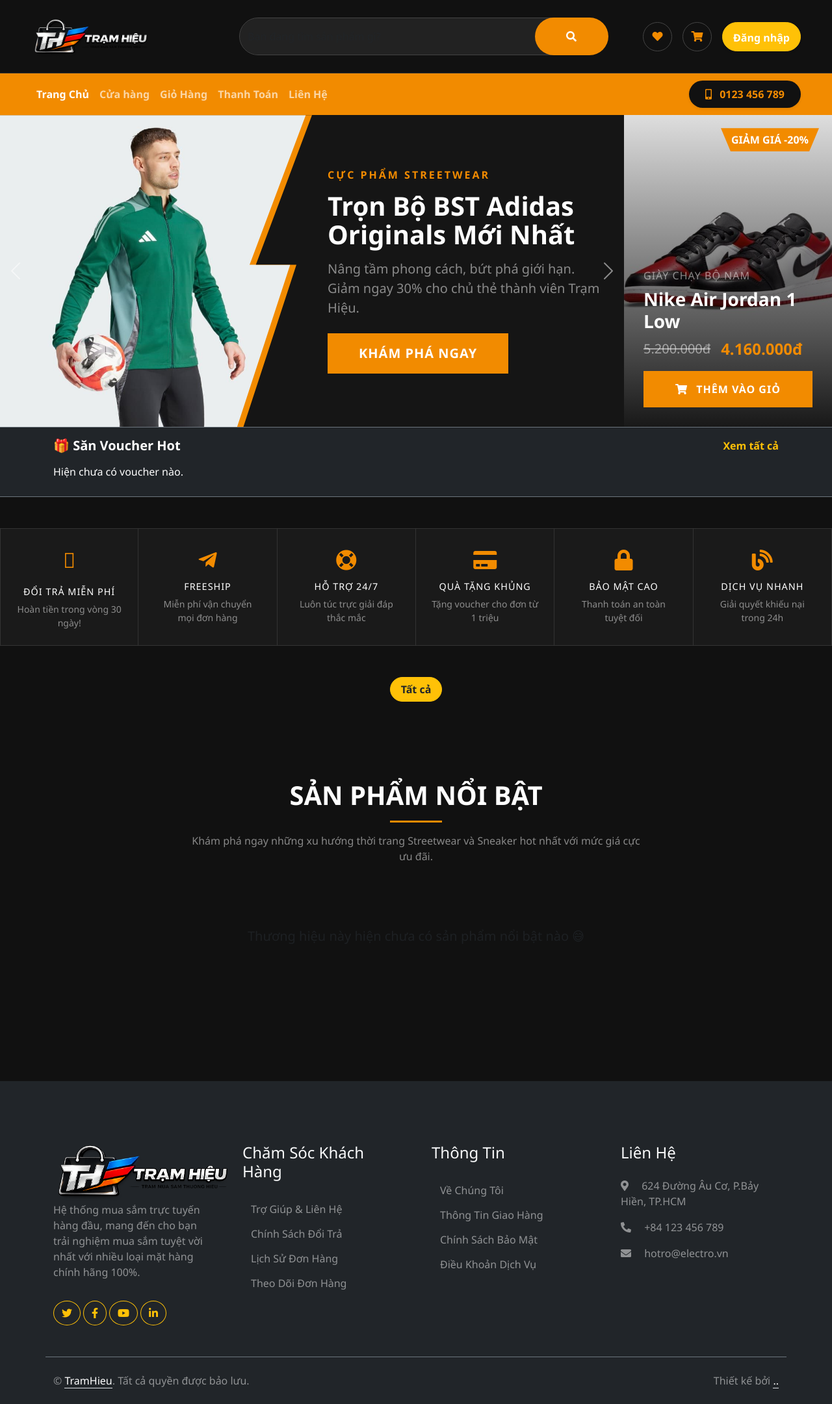
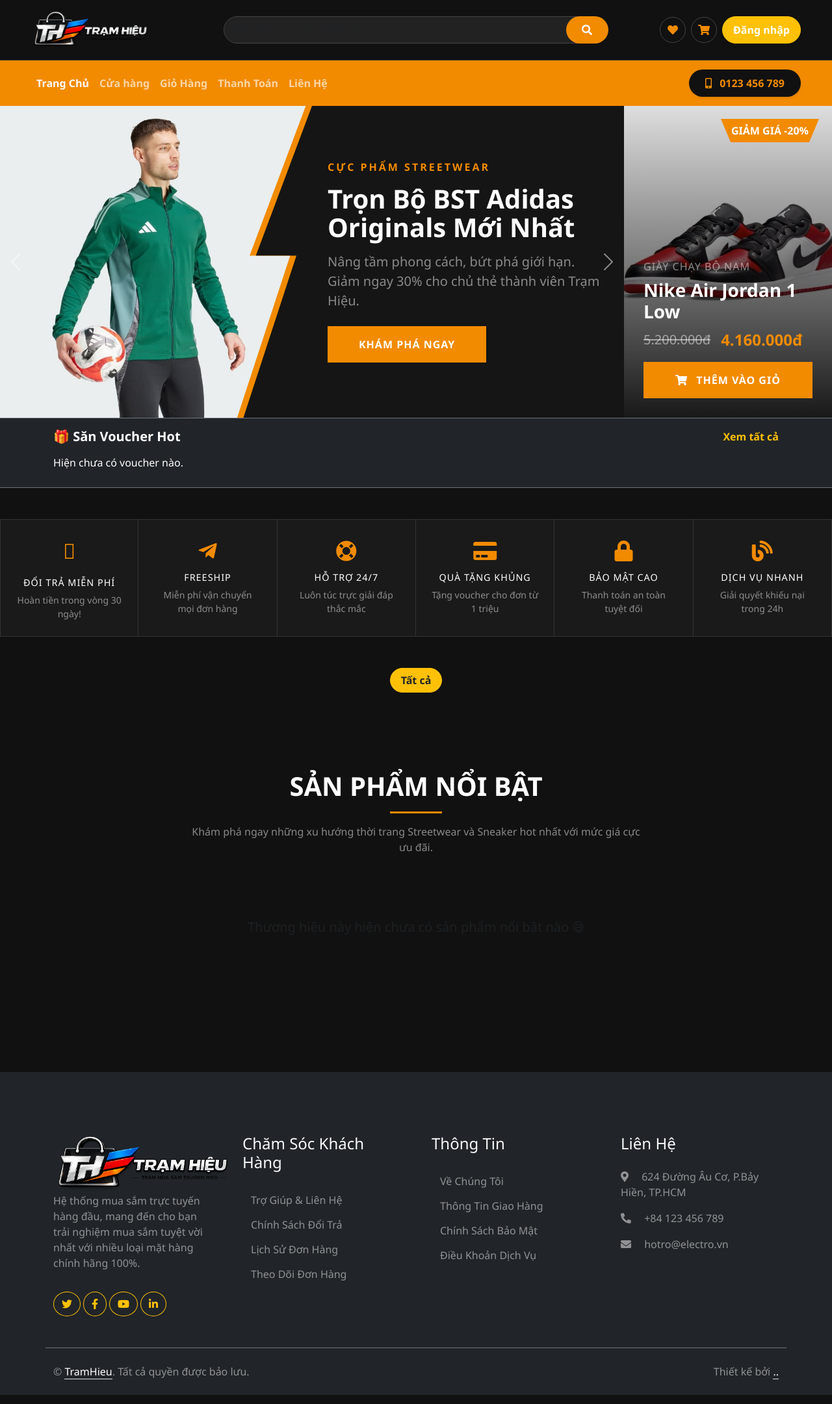
Before and after one commit to loipham2306/LTWNC_LTWNC_WEBTMDT, a PHP site: page /LTWNC_LTWNC_WEBTMDT/index.php in a window 1280 px wide. Shown: the whole page at 65% size. Run offline with PHP 8.4, Linux system fonts and the light colour scheme.

Commit message:
Cập nhật chức năng reponsive user

```diff
--- a/index.php
+++ b/index.php
@@ -204,9 +204,8 @@ $brands = $brands ?? [];
     include 'views/components/Footer.php';
     ?>
 
-    <script src="https://cdnjs.cloudflare.com/bootstrap/5.3.0/js/bootstrap.bundle.min.js"></script>
+    <script src="https://cdnjs.cloudflare.com/ajax/libs/bootstrap/5.3.0/js/bootstrap.bundle.min.js"></script>
     <script src="https://cdnjs.cloudflare.com/ajax/libs/wow/1.1.2/wow.min.js"></script>
-
     <script>
         function filterBrand(brandName, btnElement) {
             // 1. Điều khiển trạng thái active của các nút bấm
--- a/views/components/HeroSlider.php
+++ b/views/components/HeroSlider.php
@@ -6,13 +6,14 @@
     .banner-main {
         background: #151515;
         padding: 0 !important;
-        height: 480px;
+        /* Chuyển height cố định thành min-height để mobile có thể đẩy khối chữ xuống dưới */
+        min-height: 480px;
         display: flex;
         align-items: center;
         overflow: hidden;
     }
 
-    /* 1. KHỐI NỀN CAM BỊ CẮT XÉO (Tạo viền ngoài) */
+    /* 1. KHỐI NỀN CAM (Mặc định cho PC) */
     .esport-bg {
         background-color: #F28B00;
         height: 480px;
@@ -20,17 +21,15 @@
         display: flex;
         align-items: center;
         justify-content: flex-start;
-        /* Cắt khối nền màu cam theo hình zíc zắc sấm sét */
         clip-path: polygon(0 0, 100% 0, 82% 48%, 95% 48%, 78% 100%, 0 100%);
     }
 
-    /* 2. ẢNH SẢN PHẨM BỊ CẮT XÉO (Nhỏ hơn nền cam để lộ viền) */
+    /* 2. ẢNH SẢN PHẨM (Mặc định cho PC) */
     .hero-img-full {
         width: 100%;
         height: 480px;
         object-fit: cover;
         object-position: top center;
-        /* Cắt ảnh lùi vào 2% so với nền cam để lộ ra viền "sấm sét" */
         clip-path: polygon(0 0, 98% 0, 80% 48%, 93% 48%, 76% 100%, 0 100%);
     }
 
@@ -64,28 +63,53 @@
     }
     .btn-orange:hover { background-color: #d67a00 !important; transform: scale(1.05); }
     .text-orange { color: #F28B00 !important; }
+
+    /* =========================================
+       🔥🔥 RESPONSIVE CHO ĐIỆN THOẠI VÀ TABLET
+       ========================================= */
+    @media (max-width: 991px) {
+        /* Bỏ viền cắt xéo trên Mobile để hình tràn viền nhìn rõ hơn */
+        .esport-bg {
+            height: 350px; /* Thu thấp ảnh xuống cho Mobile */
+            clip-path: none;
+        }
+        .hero-img-full {
+            height: 350px;
+            clip-path: none;
+        }
+        /* Căn chỉnh lại khối chữ cho Mobile (Nằm dưới ảnh thay vì bên cạnh) */
+        .mobile-text-box {
+            padding: 30px 20px !important;
+            text-align: center;
+        }
+        /* Thu nhỏ chữ tiêu đề */
+        .mobile-text-box h1 { font-size: 2rem !important; }
+
+        /* Chỉnh lại chiều cao banner phụ bên phải cho Mobile (đang bị rớt xuống dưới cùng) */
+        .banner-side { height: 350px; }
+    }
 </style>
 
 <div class="container-fluid hero-wrapper px-0">
     <div class="row g-0">
 
         <div class="col-lg-9">
-            <div id="heroCarousel" class="carousel slide" data-bs-ride="carousel" data-bs-interval="5000">
+            <div id="mainHeroCarousel" class="carousel slide" data-bs-ride="carousel" data-bs-interval="4000">
                 <div class="carousel-inner">
 
                     <div class="carousel-item active">
                         <div class="banner-main">
                             <div class="row g-0 w-100 align-items-center">
-                                <div class="col-md-6 p-0 wow fadeInLeft" data-wow-delay="0.1s">
+                                <div class="col-12 col-md-6 p-0">
                                     <div class="esport-bg">
                                         <img src="/LTWNC_LTWNC_WEBTMDT/assets/images/img/xanh_Adidas Tiro 25 Essentials Training Top - Black _adidas UK .jpg" class="hero-img-full" alt="BST Adidas Originals">
                                     </div>
                                 </div>
-                                <div class="col-md-6 text-white ps-4 pe-4 wow fadeInRight" data-wow-delay="0.3s">
+                                <div class="col-12 col-md-6 text-white ps-4 pe-4 mobile-text-box">
                                     <h5 class="text-orange text-uppercase fw-bold" style="letter-spacing: 3px; font-size: 1rem;">CỰC PHẨM STREETWEAR</h5>
                                     <h1 class="fw-bold fs-1 my-3" style="line-height: 1.1;">Trọn Bộ BST Adidas Originals Mới Nhất</h1>
                                     <p class="text-white-50 mb-4 fs-5">Nâng tầm phong cách, bứt phá giới hạn. Giảm ngay 30% cho chủ thẻ thành viên Trạm Hiệu.</p>
-                                    <button class="btn btn-orange rounded-0 px-5 py-3 fs-5">KHÁM PHÁ NGAY</button>
+                                    <button class="btn btn-orange rounded-0 px-4 px-lg-5 py-3 fs-6 fs-lg-5">KHÁM PHÁ NGAY</button>
                                 </div>
                             </div>
                         </div>
@@ -94,32 +118,33 @@
                     <div class="carousel-item">
                         <div class="banner-main">
                             <div class="row g-0 w-100 align-items-center">
-                                <div class="col-md-6 p-0">
+                                <div class="col-12 col-md-6 p-0">
                                     <div class="esport-bg">
                                         <img src="/LTWNC_LTWNC_WEBTMDT/assets/images/img/Levi's - Áo Sơ Mi Nam Tay Ngắn Relaxed.jpg" class="hero-img-full" alt="BST Uniqlo LifeWear">
                                     </div>
                                 </div>
-                                <div class="col-md-6 text-white ps-4 pe-4">
+                                <div class="col-12 col-md-6 text-white ps-4 pe-4 mobile-text-box">
                                     <h5 class="text-orange text-uppercase fw-bold" style="letter-spacing: 3px; font-size: 1rem;">THỜI TRANG TỐI GIẢN</h5>
                                     <h1 class="fw-bold fs-1 my-3" style="line-height: 1.1;">Công Nghệ LifeWear Từ UNIQLO</h1>
                                     <p class="text-white-50 mb-4 fs-5">Thoải mái mọi lúc, tự tin mọi nơi. Tận hưởng ưu đãi độc quyền 20% cho bộ sưu tập Thu - Đông.</p>
-                                    <button class="btn btn-orange rounded-0 px-5 py-3 fs-5">MUA SẮM NGAY</button>
+                                    <button class="btn btn-orange rounded-0 px-4 px-lg-5 py-3 fs-6 fs-lg-5">MUA SẮM NGAY</button>
                                 </div>
                             </div>
                         </div>
                     </div>
-                    </div>
 
-                <button class="carousel-control-prev" type="button" data-bs-target="#heroCarousel" data-bs-slide="prev" style="width: 5%;">
+                </div>
+
+                <button class="carousel-control-prev" type="button" data-bs-target="#mainHeroCarousel" data-bs-slide="prev" style="width: 5%;">
                     <span class="carousel-control-prev-icon" aria-hidden="true"></span>
                 </button>
-                <button class="carousel-control-next" type="button" data-bs-target="#heroCarousel" data-bs-slide="next" style="width: 5%;">
+                <button class="carousel-control-next" type="button" data-bs-target="#mainHeroCarousel" data-bs-slide="next" style="width: 5%;">
                     <span class="carousel-control-next-icon" aria-hidden="true"></span>
                 </button>
             </div>
         </div>
 
-        <div class="col-lg-3 wow fadeInUp" data-wow-delay="0.5s">
+        <div class="col-lg-3">
             <div class="banner-side">
                 <div class="save-badge">GIẢM GIÁ -20%</div>
                 <div class="overlay-side text-white text-center text-lg-start">
--- a/views/components/header.php
+++ b/views/components/header.php
@@ -1,6 +1,4 @@
 <?php
-
-
 $BASE_URL_IMAGE = '/LTWNC_LTWNC_WEBTMDT/';
 $BASE_URL = '/LTWNC_LTWNC_WEBTMDT/controllers/';
 // Lấy chính xác tên file hiện tại đang chạy (VD: index.php, Shop.php...)
@@ -11,8 +9,8 @@ $currentPage = basename($_SERVER['PHP_SELF']);
 $isHomeActive     = ($currentPage == 'index.php' && $act == '') ? 'active' : '';
 $isShopActive     = ($act == 'Shop' || $currentPage == 'ProductDetail.php') ? 'active' : '';
 $isCartActive     = ($act == 'GioHang' || $currentPage == 'Cart.php') ? 'active' : '';
-$isCheckoutActive = ($act == 'ThanhToan' ||$currentPage == 'Checkout.php') ? 'active' : '';
-$isContactActive  = ($act == 'LienHe' ||$currentPage == 'Contact.php') ? 'active' : '';
+$isCheckoutActive = ($act == 'ThanhToan' || $currentPage == 'Checkout.php') ? 'active' : '';
+$isContactActive  = ($act == 'LienHe' || $currentPage == 'Contact.php') ? 'active' : '';
 ?>
 
 <style>
@@ -36,7 +34,7 @@ $isContactActive  = ($act == 'LienHe' ||$currentPage == 'Contact.php') ? 'active
     .nav-bar-bg .nav-link {
         color: rgba(255, 255, 255, 0.65) !important;
         font-weight: 600;
-        padding: 20px 15px;
+        padding: 15px; /* Giảm padding trên mobile */
         transition: 0.3s;
     }
 
@@ -45,52 +43,33 @@ $isContactActive  = ($act == 'LienHe' ||$currentPage == 'Contact.php') ? 'active
         color: #ffffff !important;
         background-color: transparent !important;
     }
+
+    /* Đảm bảo khung logo không bị bóp méo trên mobile */
+    .header-logo { height: 50px; object-fit: contain; }
+    @media (min-width: 992px) { .header-logo { height: 60px; } }
 </style>
 
-<div class="container-fluid px-5 py-4 d-none d-lg-block top-bar-bg">
-    <div class="row gx-0 align-items-center text-center">
-        <div class="col-md-4 col-lg-3 text-center text-lg-start">
-            <div class="d-inline-flex align-items-center">
+<div class="container-fluid px-3 px-lg-5 py-3 top-bar-bg">
+    <div class="row gx-0 align-items-center">
+        <div class="col-6 col-lg-3 text-start">
             <a href="index.php" class="navbar-brand p-0 text-decoration-none">
-                    <h1 class="display-5 m-0" style="color: #F28B00;">
-                        <img src="<?= $BASE_URL_IMAGE ?>assets/images/img/th.png" alt="Logo" class="h-100px" style="height: 60px; object-fit: contain;" onerror="this.style.display='none';">
-                    </h1>
+                <img src="<?= $BASE_URL_IMAGE ?>assets/images/img/th.png" alt="Logo" class="header-logo" onerror="this.style.display='none';">
             </a>
         </div>
-        </div>
 
-        <div class="col-md-4 col-lg-6 text-center">
-            <div class="position-relative ps-4">
-                <form action="index.php" method="GET" class="d-flex rounded-pill m-0">
-                    <input type="hidden" name="act" value="Shop">
-
-                    <input class="form-control rounded-pill w-100 py-3 search-input" type="text" name="keyword"
-                           value="<?= htmlspecialchars($_GET['keyword'] ?? '') ?>"
-                           placeholder="Bạn đang tìm sản phẩm gì?">
-
-                    <button type="submit" class="btn btn-orange rounded-pill py-3 px-5 ms-n5" style="margin-left: -60px; z-index: 10;">
-                        <i class="fas fa-search"></i>
-                    </button>
-                </form>
-            </div>
-        </div>
-
-        <div class="col-md-4 col-lg-3 text-center text-lg-end">
-            <div class="d-inline-flex align-items-center gap-3 justify-content-end w-100">
-
-                <a href="#" class="text-decoration-none">
-                    <span class="rounded-circle btn-md-square d-flex align-items-center justify-content-center icon-circle" style="width: 45px; height: 45px;">
+        <div class="col-6 col-lg-3 order-lg-3 text-end">
+            <div class="d-inline-flex align-items-center gap-2 justify-content-end w-100">
+                <a href="#" class="text-decoration-none d-none d-sm-flex">
+                    <span class="rounded-circle btn-md-square d-flex align-items-center justify-content-center icon-circle" style="width: 40px; height: 40px;">
                         <i class="fas fa-heart"></i>
                     </span>
                 </a>
 
                 <a href="index.php?act=GioHang" class="text-decoration-none position-relative">
-                    <span class="rounded-circle btn-md-square d-flex align-items-center justify-content-center icon-circle" style="width: 45px; height: 45px;">
+                    <span class="rounded-circle btn-md-square d-flex align-items-center justify-content-center icon-circle" style="width: 40px; height: 40px;">
                         <i class="fas fa-shopping-cart"></i>
                     </span>
-
                     <?php
-                    // Tính tổng số lượng từ session cart
                     $totalQty = 0;
                     if (!empty($_SESSION['cart'])) {
                         foreach ($_SESSION['cart'] as $item) {
@@ -106,34 +85,51 @@ $isContactActive  = ($act == 'LienHe' ||$currentPage == 'Contact.php') ? 'active
                         </span>
                     <?php endif; ?>
                 </a>
-                <?php
-                    // Kiểm tra trạng thái đăng nhập (đảm bảo session_start() đã được gọi ở đầu file)
-                    if (isset($_SESSION['user']) && !empty($_SESSION['user'])): ?>
-                        <a href="index.php?act=UserProfile" class="btn btn-orange rounded-circle d-flex align-items-center justify-content-center shadow-sm" style="width: 45px; height: 45px;" title="Trang cá nhân">
+
+                <?php if (isset($_SESSION['user']) && !empty($_SESSION['user'])): ?>
+                    <a href="index.php?act=UserProfile" class="btn btn-orange rounded-circle d-flex align-items-center justify-content-center shadow-sm" style="width: 40px; height: 40px;" title="Trang cá nhân">
                         <i class="fas fa-user text-white"></i>
                     </a>
                 <?php else: ?>
-                        <a href="index.php?act=Login" class="btn btn-warning rounded-pill px-3 py-2 fw-bold text-white shadow-sm" style="height: 45px; line-height: 30px;">
+                    <a href="index.php?act=Login" class="btn btn-warning rounded-pill px-3 fw-bold text-white shadow-sm d-none d-sm-inline-block" style="line-height: 28px;">
                         Đăng nhập
                     </a>
+                    <a href="index.php?act=Login" class="btn btn-warning rounded-circle d-sm-none fw-bold text-white shadow-sm d-flex align-items-center justify-content-center" style="width: 40px; height: 40px;">
+                         <i class="fas fa-sign-in-alt"></i>
+                    </a>
                 <?php endif; ?>
-
+            </div>
         </div>
 
+        <div class="col-12 col-lg-6 order-lg-2 text-center mt-3 mt-lg-0">
+            <div class="position-relative w-100">
+                <form action="index.php" method="GET" class="d-flex rounded-pill m-0">
+                    <input type="hidden" name="act" value="Shop">
+                    <input class="form-control rounded-pill w-100 py-2 search-input" type="text" name="keyword"
+                           value="<?= htmlspecialchars($_GET['keyword'] ?? '') ?>"
+                           placeholder="Bạn đang tìm sản phẩm gì?">
+
+                    <button type="submit" class="btn btn-orange rounded-pill py-2 px-4 ms-n4" style="margin-left: -50px; z-index: 10;">
+                        <i class="fas fa-search"></i>
+                    </button>
+                </form>
+            </div>
         </div>
     </div>
 </div>
 
 <div class="container-fluid nav-bar p-0 mb-0">
+    <div class="row gx-0 nav-bar-bg px-3 px-lg-5 align-items-center mb-0">
+        <div class="col-12">
+            <nav class="navbar navbar-expand-lg navbar-dark bg-transparent py-2">
+                <span class="d-lg-none fw-bold text-white fs-5">DANH MỤC</span>
 
-    <div class="row gx-0 nav-bar-bg px-5 align-items-center mb-0">
-        <div class="col-12 col-lg-12">
-            <nav class="navbar navbar-expand-lg navbar-dark bg-transparent py-0">
-                <button class="navbar-toggler ms-auto my-2 border-white" type="button" data-bs-toggle="collapse" data-bs-target="#navbarCollapse">
+                <button class="navbar-toggler ms-auto my-1 border-white" type="button" data-bs-toggle="collapse" data-bs-target="#navbarCollapse" style="z-index: 1050 cursor: pointer;">
                     <span class="fa fa-bars fa-1x text-white"></span>
                 </button>
+
                 <div class="collapse navbar-collapse" id="navbarCollapse">
-                    <div class="navbar-nav py-0">
+                    <div class="navbar-nav py-2 py-lg-0">
                         <a href="<?= $BASE_URL ?>index.php" class="nav-item nav-link <?= $isHomeActive ?>">Trang Chủ</a>
                         <a href="index.php?act=Shop" class="nav-item nav-link <?= $isShopActive ?>">Cửa hàng</a>
                         <a href="index.php?act=GioHang" class="nav-item nav-link <?= $isCartActive ?>">Giỏ Hàng</a>
@@ -141,7 +137,7 @@ $isContactActive  = ($act == 'LienHe' ||$currentPage == 'Contact.php') ? 'active
                         <a href="index.php?act=LienHe" class="nav-item nav-link me-2 <?= $isContactActive ?>">Liên Hệ</a>
                     </div>
 
-                    <div class="ms-auto d-none d-lg-block">
+                    <div class="ms-auto d-none d-xl-block">
                         <a href="tel:0123456789" class="btn rounded-pill py-2 px-4 fw-bold shadow-sm" style="background-color: #111; color: #F28B00;">
                             <i class="fa fa-mobile-alt me-2"></i> 0123 456 789
                         </a>
@@ -151,31 +147,29 @@ $isContactActive  = ($act == 'LienHe' ||$currentPage == 'Contact.php') ? 'active
         </div>
     </div>
 </div>
-<div id="mini-cart-drawer" style="position: fixed; top: 0; right: -400px; width: 350px; height: 100%; background: #1a1a1a; z-index: 9999; transition: 0.4s; padding: 20px; box-shadow: -5px 0 15px rgba(0,0,0,0.5); border-left: 2px solid #F28B00;">
+
+<div id="mini-cart-drawer" style="position: fixed; top: 0; right: -400px; width: 350px; max-width: 90vw; height: 100%; background: #1a1a1a; z-index: 9999; transition: 0.4s; padding: 20px; box-shadow: -5px 0 15px rgba(0,0,0,0.5); border-left: 2px solid #F28B00;">
     <div class="d-flex justify-content-between align-items-center mb-4 text-white">
         <h5>Giỏ Hàng Của Bạn</h5>
         <button onclick="closeMiniCart()" class="btn btn-link text-white"><i class="fas fa-times"></i></button>
     </div>
-    <div id="mini-cart-items" style="max-height: 70vh; overflow-y: auto;">
-        </div>
+    <div id="mini-cart-items" style="max-height: 70vh; overflow-y: auto;"></div>
     <div class="mt-3">
         <a href="index.php?act=GioHang" class="btn btn-orange w-100">Xem Giỏ Hàng Chi Tiết</a>
     </div>
 </div>
+
 <script>
 function openMiniCart() {
     document.getElementById('mini-cart-drawer').style.right = '0';
 }
-
 function closeMiniCart() {
     document.getElementById('mini-cart-drawer').style.right = '-400px';
 }
-
 function updateMiniCartUI() {
     let cart = JSON.parse(localStorage.getItem('cart')) || [];
     let container = document.getElementById('mini-cart-items');
-    container.innerHTML = ''; // Xóa cũ
-
+    container.innerHTML = '';
     cart.forEach(item => {
         container.innerHTML += `
             <div class="d-flex align-items-center mb-3 text-white border-bottom border-secondary pb-2">
@@ -189,5 +183,4 @@ function updateMiniCartUI() {
         `;
     });
 }
-
 </script>
```
Lines whose indentation alone changed are shown as unchanged.
